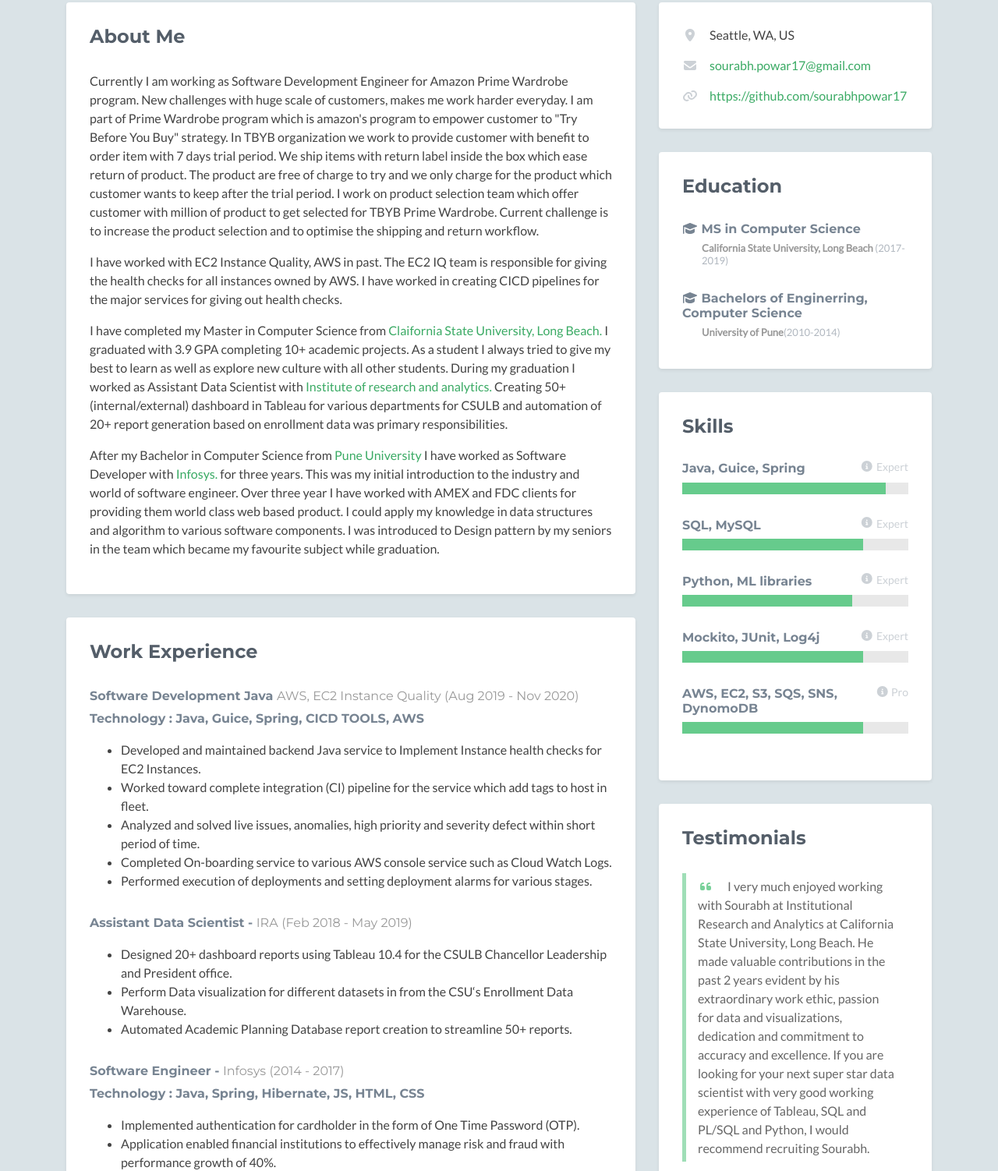
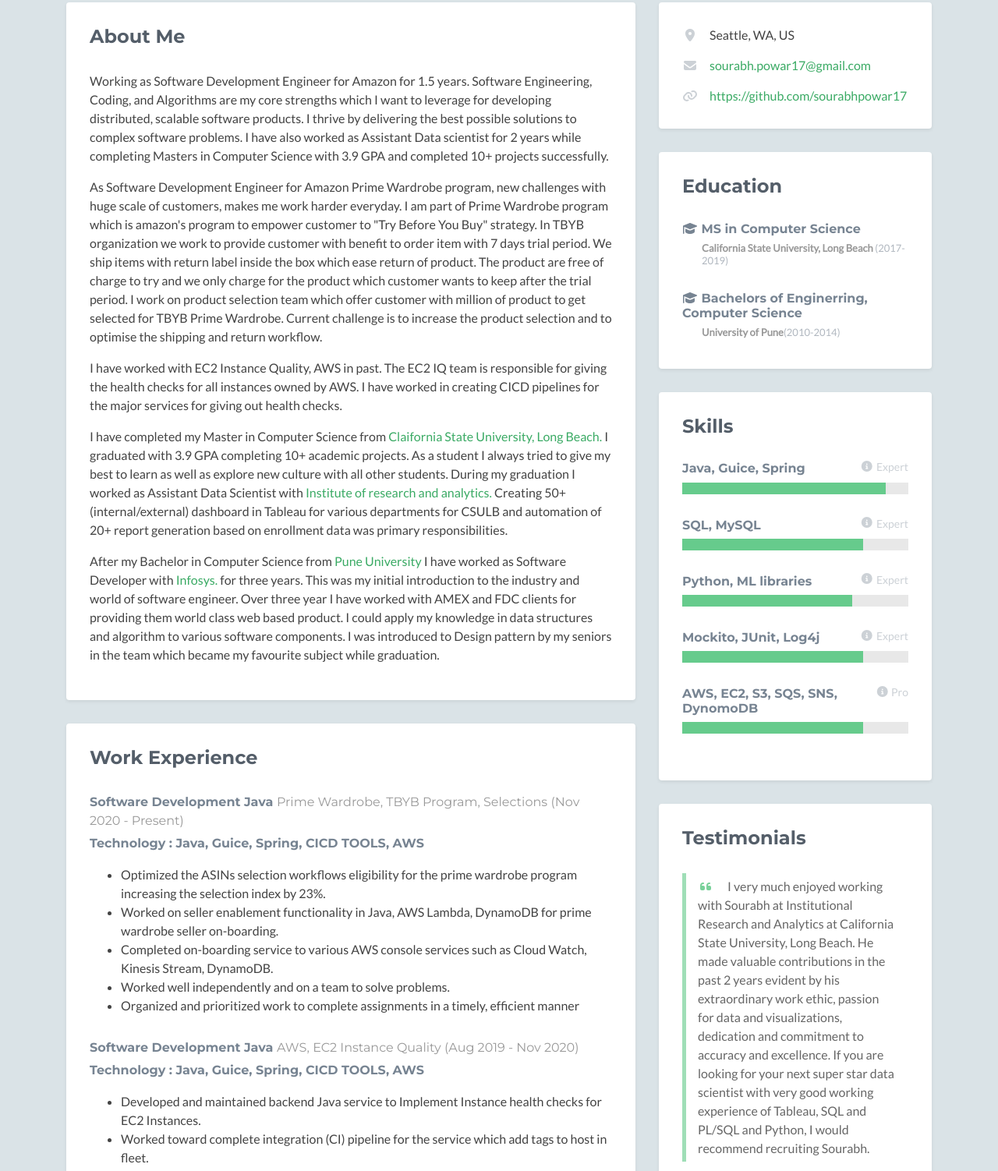
Before and after one commit to sourabhpowar17/sourabhpowar17.github.io, a plain HTML site: page index.html in a window 1280 px wide. Shown: the part 303-1805 px from the top of the page at 78% size. Drawn offline with nearby package versions, Linux system fonts and the light colour scheme; no server answers; some icons are missing.

Commit message:
Added TBYB experience

```diff
--- a/index.html
+++ b/index.html
@@ -55,13 +55,21 @@
                         <h2 class="heading">About Me</h2>
                         <div class="content">
                             <p>
-                                Currently I am working as Software Development Engineer for Amazon Prime Wardrobe program. New challenges with huge scale of customers, makes me work harder everyday.
+                                Working as Software Development Engineer for Amazon for 1.5 years.
+                                Software Engineering, Coding, and Algorithms are my core strengths which I want to leverage for developing distributed, scalable software products.
+                                I thrive by delivering the best possible solutions to complex software problems.
+                                I have also worked as Assistant Data scientist for 2 years while completing Masters in Computer Science with 3.9 GPA and completed 10+ projects successfully.
+                            </p>
+                            <p>
+                                As Software Development Engineer for Amazon Prime Wardrobe program, new challenges with huge scale of customers, makes me work harder everyday.
                                 I am part of Prime Wardrobe program which is amazon's program to empower customer to "Try Before You Buy" strategy.
                                 In TBYB organization we work to provide customer with benefit to order item with 7 days trial period. We ship items with return label inside the box which ease return of product. The product are free of charge to try and we only charge for the product which customer wants to keep after the trial period.
                                 I work on product selection team which offer customer with million of product to get selected for TBYB Prime Wardrobe. Current challenge is to increase the product selection and to optimise the shipping and return workflow.
                             </p>
                             <p>
-                                I have worked with EC2 Instance Quality, AWS in past. The EC2 IQ team is responsible for giving the health checks for all instances owned by AWS. I have worked in creating CICD pipelines for the major services for giving out health checks.
+                                I have worked with EC2 Instance Quality, AWS in past.
+                                The EC2 IQ team is responsible for giving the health checks for all instances owned by AWS.
+                                I have worked in creating CICD pipelines for the major services for giving out health checks.
                             </p>
                             <p>
                                 I have completed my Master in Computer Science from <a href="https://www.csulb.edu/">Claifornia State University, Long Beach. </a> I graduated with 3.9 GPA completing 10+ academic projects. As a student I always tried to give my best to learn as well as explore new culture with all other students.
@@ -82,6 +90,19 @@
                     <div class="section-inner shadow-sm rounded">
                         <h2 class="heading">Work Experience</h2>
                         <div class="content">
+                            <div class="item">
+                                <h3 class="title">Software Development Java <span class="place"><a href="#"> Prime Wardrobe, TBYB Program, Selections</a></span> <span class="year">(Nov 2020 - Present)</span></h3>
+                                <h5 class="title"> Technology : Java, Guice, Spring, CICD TOOLS, AWS</h5>
+                                <p>
+                                <ul style="list-style-type:disc">
+                                <li> Optimized the ASINs selection workflows eligibility for the prime wardrobe program increasing the selection index by 23%. </li>
+                                    <li> Worked on seller enablement functionality in Java, AWS Lambda, DynamoDB for prime wardrobe seller on-boarding. </li>
+                                    <li> Completed on-boarding service to various AWS console services such as Cloud Watch, Kinesis Stream, DynamoDB. </li>
+                                    <li> Worked well independently and on a team to solve problems. </li>
+                                    <li> Organized and prioritized work to complete assignments in a timely, efficient manner </li>
+                                </ul>
+                                </p>
+                            </div><!--//item-->
                             <div class="item">
                                 <h3 class="title">Software Development Java <span class="place"><a href="#"> AWS, EC2 Instance Quality</a></span> <span class="year">(Aug 2019 - Nov 2020)</span></h3>
                                 <h5 class="title"> Technology : Java, Guice, Spring, CICD TOOLS, AWS</h5>
```
